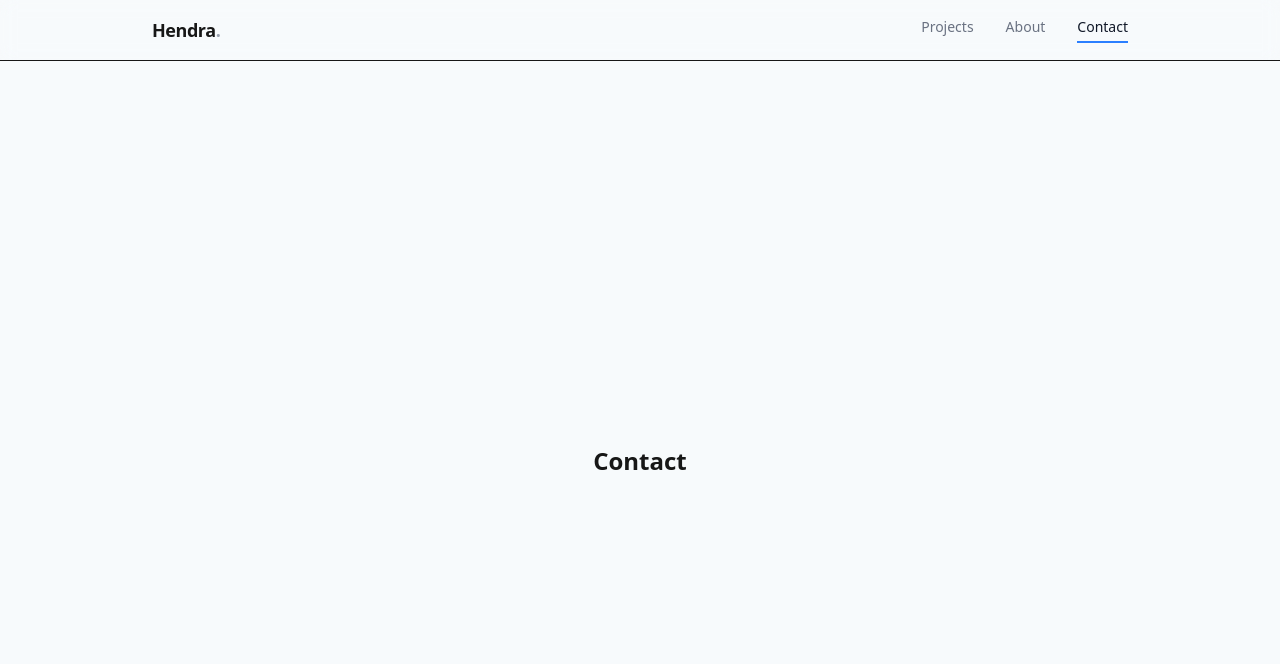
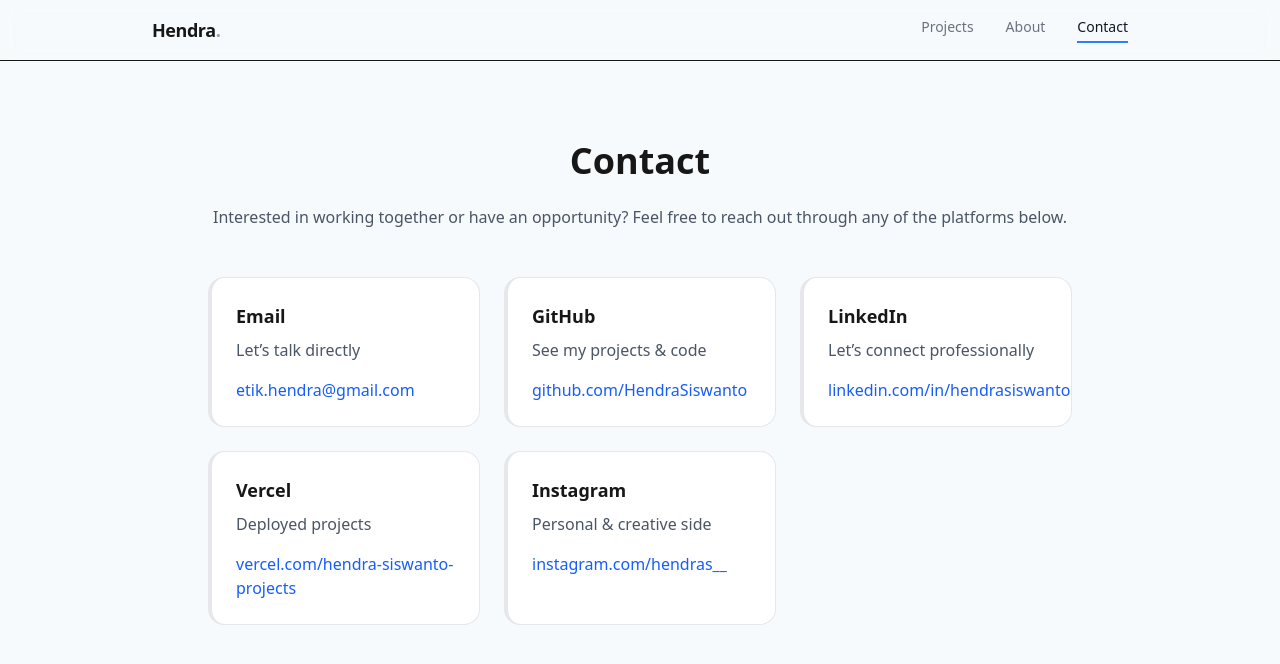
Before and after one commit to HendraSiswanto/my-porto, a Next.js app: page /contact in a window 1280 px wide. Shown: the top 664 px of the page. Built offline with nearby package versions, Linux system fonts and the light colour scheme.

Commit message:
add contact basic

```diff
--- a/app/about/page.tsx
+++ b/app/about/page.tsx
@@ -1,10 +1,21 @@
 export default function AboutPage() {
   return (
     <section className="max-w-4xl mx-auto px-4 py-20">
-      <h1 className="text-4xl font-bold mb-12 flex  justify-center">About Me</h1>
+
+      <h1 className="flex justify-center text-4xl font-bold mb-12">
+        About Me
+      </h1>
 
       <div className="space-y-8">
-        <div className="rounded-2xl border border-gray-200 bg-white p-6 md:p-8">
+
+        <div
+          className="
+            rounded-2xl border border-gray-200 bg-white p-6 md:p-8
+            border-l-4 border-l-gray-200
+            transition-all duration-300
+            hover:-translate-y-0.5 hover:shadow-lg hover:border-l-blue-400
+          "
+        >
           <p className="text-lg text-gray-700 leading-relaxed">
             Hi, I’m <span className="font-semibold">Hendra</span>, a
             frontend-focused developer who enjoys building clean, responsive,
@@ -12,20 +23,37 @@ export default function AboutPage() {
           </p>
         </div>
 
-        <div className="rounded-2xl border border-gray-200 bg-white p-6 md:p-8">
-          <h2 className="text-xl font-semibold mb-3">What I Do</h2>
+        <div
+          className="
+            rounded-2xl border border-gray-200 bg-white p-6 md:p-8
+            border-l-4 border-l-gray-200
+            transition-all duration-300
+            hover:-translate-y-0.5 hover:shadow-lg hover:border-l-blue-400
+          "
+        >
+          <h2 className="text-xl font-semibold mb-3">
+            What I Do
+          </h2>
           <p className="text-gray-700 leading-relaxed">
             I mainly work with modern JavaScript frameworks like{" "}
             <span className="font-medium">React</span> and{" "}
             <span className="font-medium">Next.js</span>, focusing on reusable
-            components, clear UI structure, and maintainable code. I enjoy
-            turning ideas into real products that feel smooth and intuitive to
-            use.
+            components, clear UI structure, and maintainable code.
+            I enjoy turning ideas into real products that feel smooth and
+            intuitive to use.
           </p>
         </div>
-
-        <div className="rounded-2xl border border-gray-200 bg-white p-6 md:p-8">
-          <h2 className="text-xl font-semibold mb-3">Currently Learning</h2>
+        <div
+          className="
+            rounded-2xl border border-gray-200 bg-white p-6 md:p-8
+            border-l-4 border-l-gray-200
+            transition-all duration-300
+            hover:-translate-y-0.5 hover:shadow-lg hover:border-l-blue-400
+          "
+        >
+          <h2 className="text-xl font-semibold mb-3">
+            Currently Learning
+          </h2>
           <p className="text-gray-700 leading-relaxed">
             Recently, I’ve been building full-stack projects such as a{" "}
             <span className="font-medium">Money Tracker</span> application,
@@ -34,13 +62,20 @@ export default function AboutPage() {
           </p>
         </div>
 
-        <div className="rounded-2xl border border-gray-200 bg-white p-6 md:p-8">
-          <h2 className="text-xl font-semibold mb-3">What I’m Looking For</h2>
+        <div
+          className="
+            rounded-2xl border border-gray-200 bg-white p-6 md:p-8
+            border-l-4 border-l-gray-200
+            transition-all duration-300
+            hover:-translate-y-0.5 hover:shadow-lg hover:border-l-blue-400
+          "
+        >
+          <h2 className="text-xl font-semibold mb-3">
+            What I’m Looking For
+          </h2>
           <p className="text-gray-700 leading-relaxed">
             I’m currently looking for an{" "}
-            <span className="font-medium">
-              internship or junior frontend role
-            </span>{" "}
+            <span className="font-medium">internship or junior frontend role</span>{" "}
             where I can grow as a developer, learn from experienced engineers,
             and contribute to real-world products.
           </p>
--- a/app/contact/page.tsx
+++ b/app/contact/page.tsx
@@ -1,7 +1,109 @@
+import Link from "next/link";
+
 export default function ContactPage() {
   return (
-    <main className="min-h-screen flex items-center justify-center">
-      <h1 className="text-2xl font-semibold">Contact</h1>
-    </main>
+    <section className="max-w-4xl mx-auto px-4 py-20">
+      <h1 className="text-4xl font-bold mb-6 flex justify-center">Contact</h1>
+
+      <p className="text-gray-600 mb-12 flex justify-center items-center">
+        Interested in working together or have an opportunity? Feel free to
+        reach out through any of the platforms below.
+      </p>
+
+      <div className=" grid gap-6 sm:grid-cols-2 lg:grid-cols-3">
+        <div
+          className="
+            rounded-2xl border border-gray-200 bg-white p-6
+            border-l-4 border-l-gray-200
+            transition-all duration-300
+            hover:-translate-y-0.5 hover:shadow-lg hover:border-l-blue-400
+          "
+        >
+          <h2 className="text-lg font-semibold mb-2">Email</h2>
+          <p className="text-gray-600 mb-4">Let’s talk directly</p>
+          <Link
+            href="mailto:etik.hendra@gmail.com"
+            className="text-blue-600 font-medium hover:underline"
+          >
+            etik.hendra@gmail.com
+          </Link>
+        </div>
+
+        <div
+          className="
+            rounded-2xl border border-gray-200 bg-white p-6
+            border-l-4 border-l-gray-200
+            transition-all duration-300
+            hover:-translate-y-0.5 hover:shadow-lg hover:border-l-blue-400
+          "
+        >
+          <h2 className="text-lg font-semibold mb-2">GitHub</h2>
+          <p className="text-gray-600 mb-4">See my projects & code</p>
+          <Link
+            href="https://github.com/HendraSiswanto"
+            target="_blank"
+            className="text-blue-600 font-medium hover:underline"
+          >
+            github.com/HendraSiswanto
+          </Link>
+        </div>
+
+        <div
+          className="
+            rounded-2xl border border-gray-200 bg-white p-6
+            border-l-4 border-l-gray-200
+            transition-all duration-300
+            hover:-translate-y-0.5 hover:shadow-lg hover:border-l-blue-400
+          "
+        >
+          <h2 className="text-lg font-semibold mb-2">LinkedIn</h2>
+          <p className="text-gray-600 mb-4">Let’s connect professionally</p>
+          <Link
+            href="https://linkedin.com/in/hendrasiswanto"
+            target="_blank"
+            className="text-blue-600 font-medium hover:underline"
+          >
+            linkedin.com/in/hendrasiswanto
+          </Link>
+        </div>
+
+        <div
+          className="
+            rounded-2xl border border-gray-200 bg-white p-6
+            border-l-4 border-l-gray-200
+            transition-all duration-300
+            hover:-translate-y-0.5 hover:shadow-lg hover:border-l-blue-400
+          "
+        >
+          <h2 className="text-lg font-semibold mb-2">Vercel</h2>
+          <p className="text-gray-600 mb-4">Deployed projects</p>
+          <Link
+            href="https://vercel.com/hendra-siswantos-projects"
+            target="_blank"
+            className="text-blue-600 font-medium hover:underline"
+          >
+            vercel.com/hendra-siswanto-projects
+          </Link>
+        </div>
+        <div
+          className="
+          rounded-2xl border border-gray-200 bg-white p-6
+          border-l-4 border-l-gray-200
+          transition-all duration-300
+          hover:-translate-y-0.5 hover:shadow-lg hover:border-l-blue-400
+           "
+        >
+          <h2 className="text-lg font-semibold mb-2">Instagram</h2>
+          <p className="text-gray-600 mb-4">Personal & creative side</p>
+          <Link
+            href="https://instagram.com/hendras__"
+            target="_blank"
+            className="text-blue-600 font-medium hover:underline"
+          >
+            instagram.com/hendras__
+          </Link>
+        </div>
+      </div>
+    </section>
   );
 }
```
